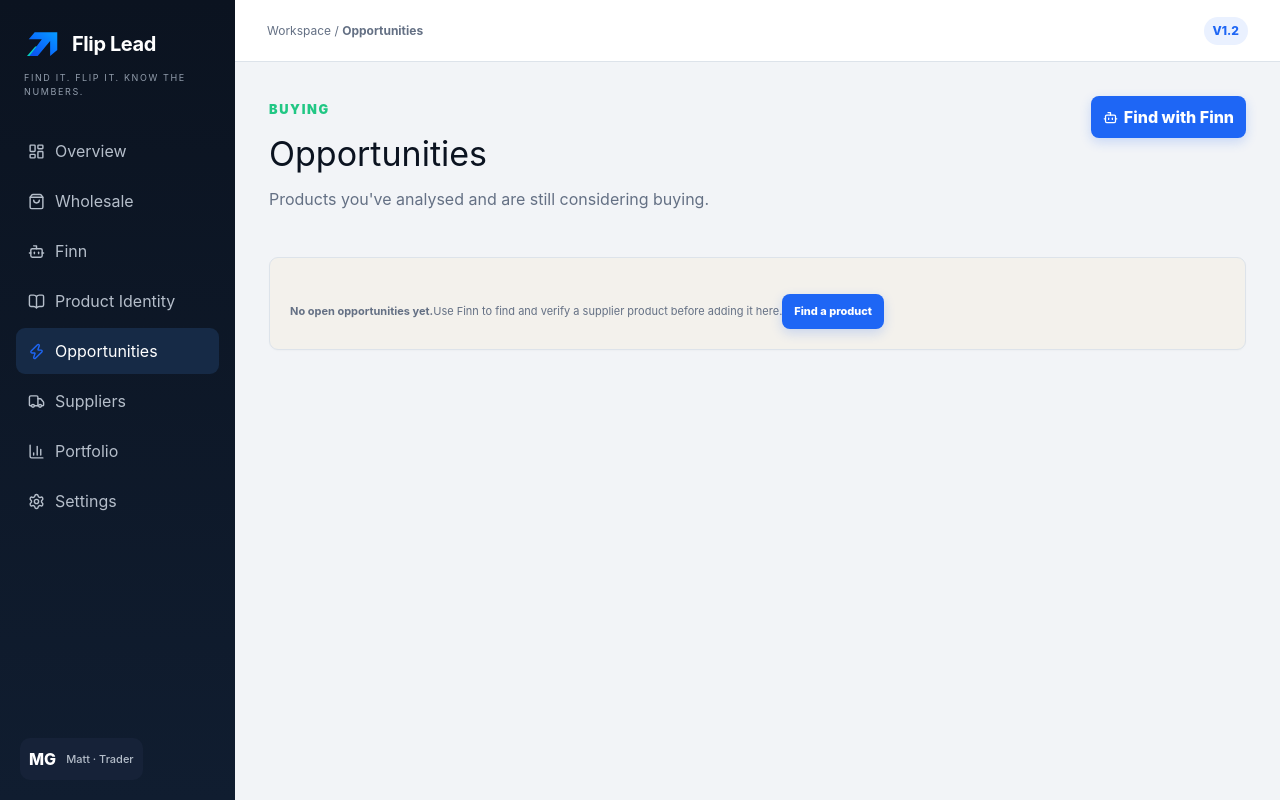
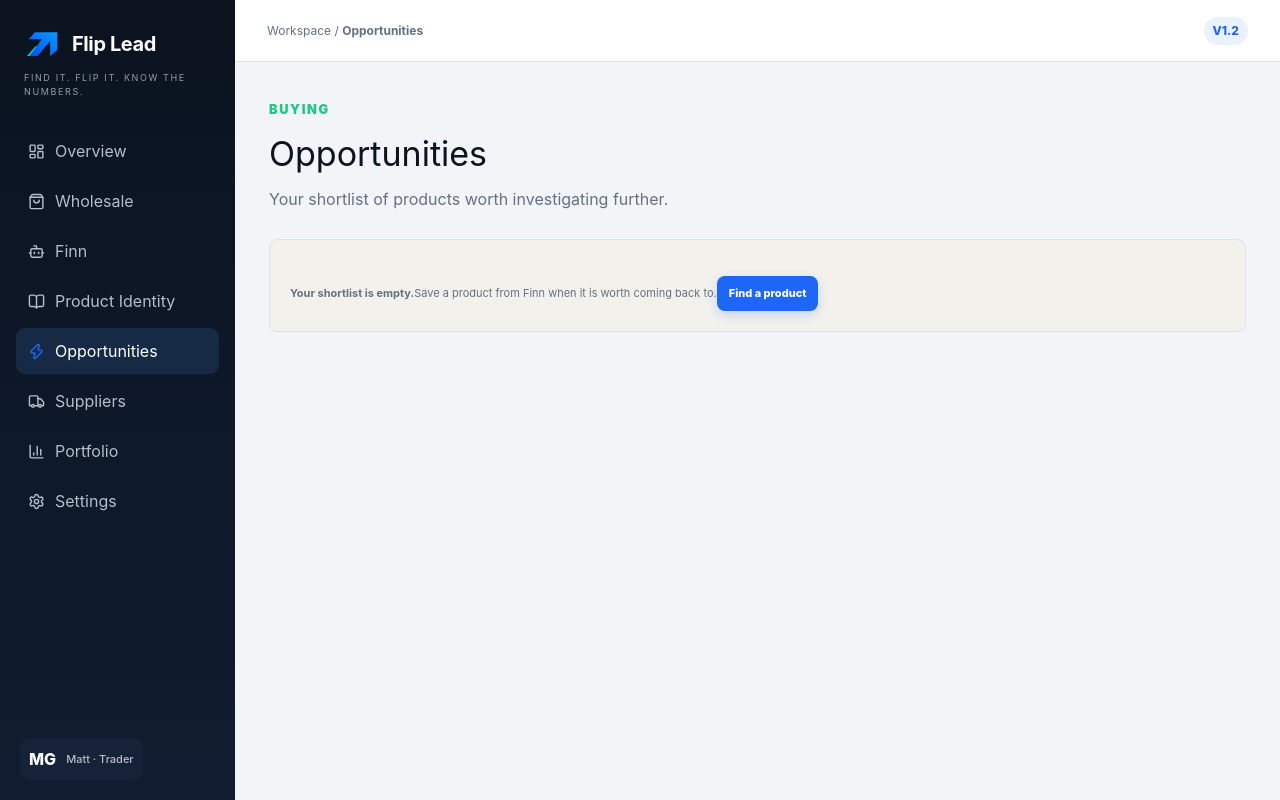
Before and after one commit to mattygribb-beep/stockwise, a Next.js app: page / in a window 1280 px wide. Both pictures are taken after a click on the button "Opportunities". Built offline with nearby package versions, Linux system fonts and the light colour scheme.

Commit message:
Turn Opportunities into an evidence-first shortlist

```diff
--- a/app/page.tsx
+++ b/app/page.tsx
@@ -24,7 +24,7 @@ export default function Page(){
  useEffect(()=>{const n=localStorage.getItem('flip-lead-buyer-name')||'Finn';setBuyerName(n);setBuyerNameDraft(n)},[])
  const saveBuyerName=()=>{const n=buyerNameDraft.trim()||'Finn';setBuyerName(n);setBuyerNameDraft(n);localStorage.setItem('flip-lead-buyer-name',n);setBuyerNameSaved(true);window.setTimeout(()=>setBuyerNameSaved(false),1600)}
 
- const saveFinnOpportunity=(r:any)=>{const b=r.best||{};const buy=Number(r.bestUnitCost||b.effectiveUnitCost||b.unitCost||0);const qty=Math.max(1,Number(b.caseQty||1));const item:Row={id:'finn-'+Date.now(),product:r.product||b.product||'Supplier product',ean:b.ean||'',supplier:b.supplier||b.source||'',buy,sell:0,qty,status:'Analysed',decision:'CONSIDER'};setRows(v=>[item,...v.filter(x=>!(item.ean&&x.ean===item.ean&&x.supplier===item.supplier))]);setView('Opportunities')}
+ const saveFinnOpportunity=(r:any)=>{const b=r.best||{};const buy=Number(r.bestUnitCost||b.effectiveUnitCost||b.unitCost||0);const qty=Math.max(1,Number(b.caseQty||1));const readiness=buyingReadiness({confidence:r.identityConfidence,usablePrice:buy>0,amazonMatched:false,feesKnown:false,demandKnown:false,sameVariant:r.sameVariant!==false,sameSize:r.sameSize!==false});const item:Row={id:'finn-'+Date.now(),product:r.product||b.product||'Supplier product',ean:b.ean||'',asin:b.asin||'',supplier:b.supplier||b.source||'',buy,sell:0,qty,status:'Shortlisted',decision:'CONSIDER',identityStatus:r.identityConfidence||'UNVERIFIED',finnStatus:readiness.ready?'READY':'NOT READY'};setRows(v=>[item,...v.filter(x=>!(item.ean&&x.ean===item.ean&&x.supplier===item.supplier))]);setView('Opportunities')}
  const purchase=(id:string)=>setRows(rows.map(r=>r.id===id?{...r,status:'Purchased'}:r))
  const active=rows.filter(r=>['Purchased','Selling'].includes(r.status)).reduce((s,r)=>s+r.buy*r.qty,0)
  const realised=rows.filter(r=>r.status==='Completed').reduce((s,r)=>s+((r.actualSell||r.sell)-r.buy)*r.qty,0)
@@ -35,7 +35,7 @@ export default function Page(){
  {view==='Overview'&&<Overview rows={rows} budget={budget} active={active} realised={realised} go={setView} openFinn={openFinn}/>}
  {view==='Finn'&&<Finn buyerName={buyerName} initialQuery={finnSeed} onVerify={verifyFromFinn} session={finnSession} onSession={setFinnSession} onSave={saveFinnOpportunity}/>}
  {view==='Product Identity'&&<ProductIdentity handoff={identityHandoff} onReturn={returnToFinn}/>}
- {view==='Opportunities'&&<Opportunities rows={rows} purchase={purchase} go={setView}/>}
+ {view==='Opportunities'&&<Opportunities rows={rows} setRows={setRows} openFinn={openFinn}/>}
  {view==='Portfolio'&&<><Title k="INTELLIGENCE" t="Portfolio" p="Compare capital committed with what actually happened."/><div className="cards"><Metric l="Capital committed" v={gbp(active)}/><Metric l="Realised profit" v={gbp(realised)}/><Metric l="Units remembered" v={String(rows.reduce((s,r)=>s+r.qty,0))}/><Metric l="Completed outcomes" v={String(rows.filter(r=>r.status==='Completed').length)}/></div><section><h2>Expected vs actual</h2>{rows.filter(r=>r.status==='Completed').map(r=><div className="outcome" key={r.id}><b>{r.product}</b><span>Expected sell {gbp(r.sell)}</span><span>Actual avg {gbp(r.actualSell||r.sell)}</span></div>)}</section></>}
  {view==='Settings'&&<><Title k="SYSTEM" t="Buying Rules" p="Set the standards Flip Lead uses when evaluating an opportunity."/><section><div className="sectionHead"><div><small>VIRTUAL BUYER</small><h2>Buyer identity</h2><p>Choose the name used for your Flip Lead virtual buyer.</p></div></div><label><small>BUYER NAME</small><input value={buyerNameDraft} maxLength={24} onChange={e=>{setBuyerNameDraft(e.target.value);setBuyerNameSaved(false)}}/></label><div className="quick"><button className="primary" onClick={saveBuyerName}>Save buyer name</button>{buyerNameSaved&&<small>Saved as {buyerName}</small>}</div></section>
  <div className="profile"><div><small>YOUR BUYING PROFILE</small><h2>Balanced</h2><p>Flip Lead prioritises healthy returns while limiting exposure on untested products.</p></div><div className="profileStats"><b>7 rules active</b><span>Monthly budget {gbp(budget)}</span></div></div>
@@ -88,11 +88,11 @@ function Finn({buyerName,initialQuery='',onVerify,session,onSession,onSave}:{buy
 
 function Title({k,t,p}:{k:string,t:string,p:string}){return <div className="title"><small>{k}</small><h1>{t}</h1><p>{p}</p></div>}
 function Metric({l,v,s}:{l:string,v:string,s?:string}){return <div className="metric"><span>{l}</span><strong>{v}</strong>{s&&<small>{s}</small>}</div>}
-function Opportunities({rows,purchase,go}:{rows:Row[];purchase:(x:string)=>void;go:(x:string)=>void}){
- const open=rows.filter(r=>r.status==='Analysed')
- return <><div className="overviewHero"><Title k="BUYING" t="Opportunities" p="Products you've analysed and are still considering buying."/><div className="quick"><button className="primary" onClick={()=>go('Finn')}><Bot size={15}/> Find with Finn</button></div></div>
- {open.length===0?<section className="emptyState"><b>No open opportunities yet.</b><span>Use Finn to find and verify a supplier product before adding it here.</span><button className="primary" onClick={()=>go('Finn')}>Find a product</button></section>:<section><div className="table"><table><thead><tr><th>Product</th><th>Supplier</th><th>Buy price</th><th>Qty</th><th>Capital</th><th>Expected sell</th><th>Profit / unit</th><th>ROI</th><th>Decision</th><th>Action</th></tr></thead><tbody>{open.map(r=>{const profit=r.sell-r.buy,roi=r.buy?profit/r.buy*100:0;return <tr key={r.id}><td><b>{r.product}</b><small>{r.ean}</small></td><td>{r.supplier||'—'}</td><td>{gbp(r.buy)}</td><td>{r.qty}</td><td><b>{gbp(r.buy*r.qty)}</b></td><td>{gbp(r.sell)}</td><td>{gbp(profit)}</td><td>{roi.toFixed(1)}%</td><td><span className={'pill '+r.decision.replace(' ','').toLowerCase()}>{r.decision}</span></td><td><button onClick={()=>purchase(r.id)}>Mark purchased</button></td></tr>})}</tbody></table></div></section>}</>}
-
+function Opportunities({rows,setRows,openFinn}:{rows:Row[];setRows:React.Dispatch<React.SetStateAction<Row[]>>;openFinn:(q?:string)=>void}){
+ const open=rows.filter(r=>r.status==='Shortlisted'||r.status==='Analysed')
+ const remove=(id:string)=>setRows(v=>v.filter(r=>r.id!==id))
+ return <><Title k="BUYING" t="Opportunities" p="Your shortlist of products worth investigating further."/>
+ {open.length===0?<section className="emptyState"><b>Your shortlist is empty.</b><span>Save a product from Finn when it is worth coming back to.</span><button className="primary" onClick={()=>openFinn()}>Find a product</button></section>:<section><div className="table"><table><thead><tr><th>Product</th><th>Supplier</th><th>Unit cost</th><th>Case qty</th><th>Case cost</th><th>Identity</th><th>Finn status</th><th>Actions</th></tr></thead><tbody>{open.map(r=><tr key={r.id}><td><b>{r.product}</b><small>{r.ean||'EAN not verified'}</small></td><td>{r.supplier||'—'}</td><td>{gbp(r.buy)}</td><td>{r.qty}</td><td><b>{gbp(r.buy*r.qty)}</b></td><td><span className={'identityBadge '+(r.identityStatus==='VERIFIED'?'verified':'review')}>{r.identityStatus||'UNVERIFIED'}</span></td><td><span className={'identityBadge '+(r.finnStatus==='READY'?'verified':'review')}>{r.finnStatus||'NOT READY'}</span></td><td><div className="quick"><button onClick={()=>openFinn(r.ean||r.product)}>Review in Finn</button><button onClick={()=>remove(r.id)}>Remove</button></div></td></tr>)}</tbody></table></div></section>}</>}
 function Table({rows,actions=false,purchase,complete}:{rows:Row[],actions?:boolean,purchase?:(x:string)=>void,complete?:(x:string)=>void}){return <div className="table"><table><thead><tr><th>Product</th><th>Supplier</th><th>Capital</th><th>Decision</th><th>Status</th>{actions&&<th>Next</th>}</tr></thead><tbody>{rows.map(r=><tr key={r.id}><td><b>{r.product}</b><small>{r.ean}</small></td><td>{r.supplier}</td><td>{gbp(r.buy*r.qty)}</td><td><span className={'pill '+r.decision.replace(' ','').toLowerCase()}>{r.decision}</span></td><td>{r.status}</td>{actions&&<td>{r.status==='Analysed'?<button onClick={()=>purchase?.(r.id)}>Mark purchased</button>:r.status!=='Completed'?<button onClick={()=>complete?.(r.id)}>Complete outcome</button>:<b>Remembered</b>}</td>}</tr>)}</tbody></table></div>}
 
 function Rule({label,help,value,set,prefix,unit}:{label:string;help:string;value:number;set:(v:number)=>void;prefix?:string;unit?:string}){return <div className="ruleRow"><div><b>{label}</b><small>{help}</small></div><div className="ruleInput">{prefix&&<span>{prefix}</span>}<input type="number" value={value} onChange={e=>set(Number(e.target.value))}/>{unit&&<span>{unit}</span>}</div></div>}
```
